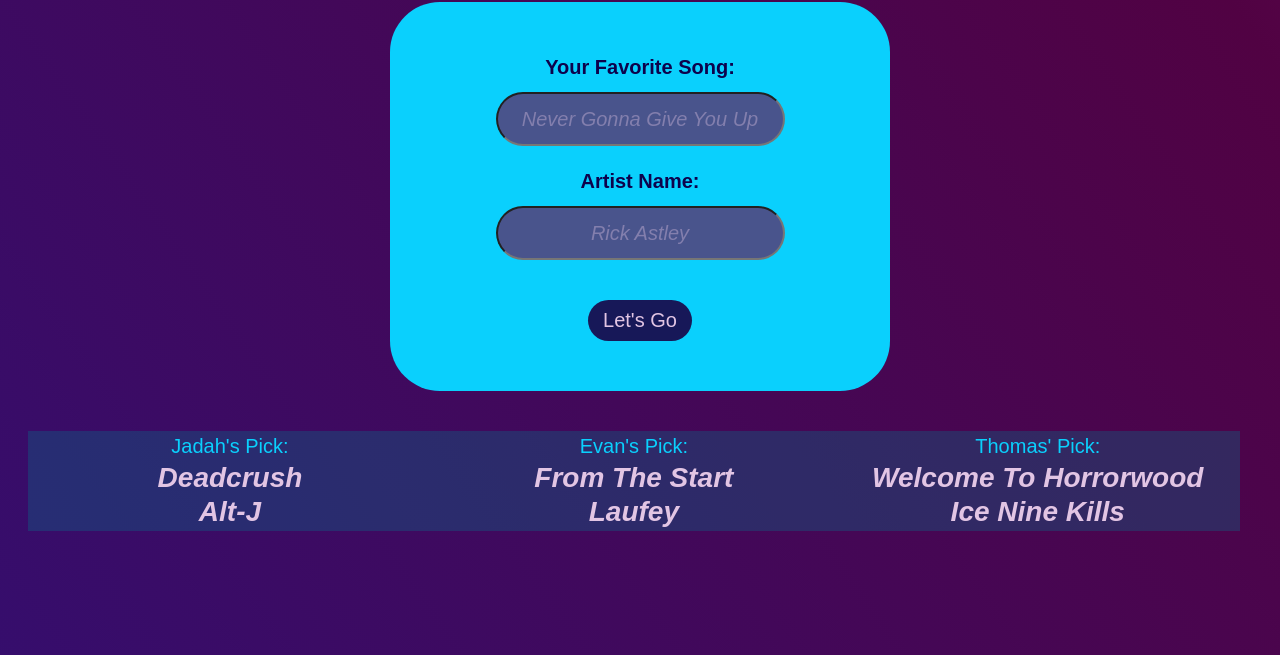
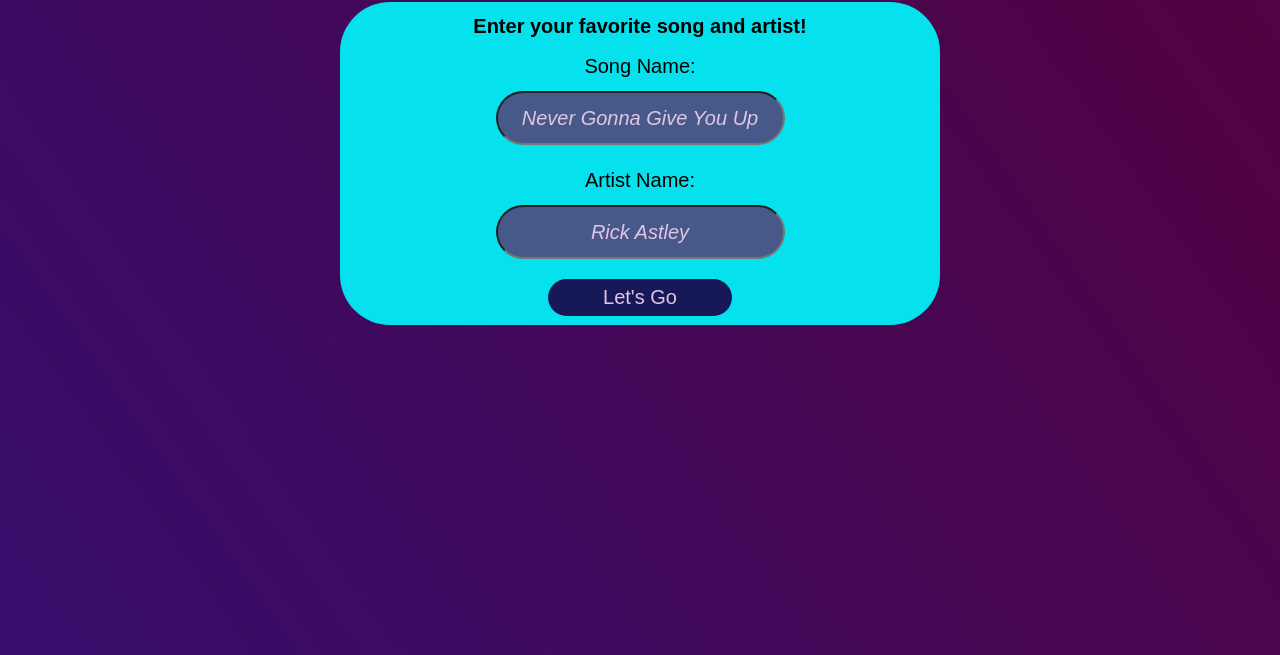
Before and after one commit to 33649EK/beat-buddy, a plain HTML site: page index.html in a window 1280 px wide. Shown: the part 169-824 px from the top of the page. Drawn offline with nearby package versions, Linux system fonts and the light colour scheme.

Commit message:
Revert "Creator picks"

```diff
--- a/assets/script.js
+++ b/assets/script.js
@@ -1,6 +1,6 @@
 //fire on DOM load
 $(document).ready(function () {
-  var keyYT = `AIzaSyC8dPZckuuIkIeGOd7pi2HVvO8sDAIMKw0`;
+  var keyYT = `AIzaSyC348gfVsQumQjlTUFmjmsL3mC1_nC4-IU`;
   var songInput = localStorage.getItem(`songInput`);
   var artistInput = localStorage.getItem(`artistInput`);
 
--- a/assets/style.css
+++ b/assets/style.css
@@ -9,7 +9,6 @@
     background: linear-gradient(55deg, #231589 0%, rgb(81, 2, 67) 51%, rgb(176, 58, 155));
     background-repeat: no-repeat;
     background-size: 300% 300%;
-    overflow: hidden;
 }
 
 
@@ -22,7 +21,6 @@
     text-shadow: 2px 2px 2px #0d024c;
     text-align: center;
 }
-
 /* Smaller headings */
 h3 {
     cursor: pointer;
@@ -89,9 +87,9 @@
     align-items: center;
     justify-content: center;
     text-align: center;
-    max-width: 500px;
-    background-color: #0ad0fd;
-    padding: 50px;
+    max-width: 600px;
+    background-color: rgba(5, 226, 237);
+    padding: 9px;
     border-radius: 50px;
     margin:auto;
 }
@@ -111,8 +109,6 @@
     display: block;
     margin-bottom: 10px;
     font-size: 20px;
-    font-weight: 800;
-    color:#0d024c
 }
 
 
@@ -129,13 +125,12 @@
     font-size: 20px;
     background-color: rgba(98, 35, 96, 0.719);
     border-radius: 30px;
-    color:#e2c5e4;
 }
 
 
 /* Styling for the input placeholder */
 input::placeholder {
-    color: #e2c5e461;
+    color: #e2c5e4;
     text-align: center;
     font-family: 'Electrolize', sans-serif;
     font-style: italic;
@@ -147,12 +142,11 @@
 button {
     background-color: rgba(23,24,88,255);
     color: #e2c5e4;
-    padding: 9px 15px;
+    padding: 7px 55px;
     border: none;
     border-radius: 30px;
     cursor: pointer;
     font-size: 20px;
-    margin-top: 20px;
     font-family: 'Electrolize', sans-serif;
 }
 
@@ -196,28 +190,6 @@
     display: flex;
     width: 100%;
     color: white;
-}
-
-.big-container {
-    display:flex;
-    margin: 10px;
-    padding: 10px;
-}
-
-#box1, #box2, #box3 {
-    width: 33%;
-    height: 100px;
-    margin-top: 20px;
-    background-color:#04718a54;
-    text-align: center;
-    align-items: center;
-    color:#0ad0fd
-}
-
-#box1 h3, #box2 h3, #box3 h3 {
-    font-style: italic;
-    font-weight: 700;
-    color:#e2c5e4
 }
 
 /* Display of cards for history items */
--- a/index.html
+++ b/index.html
@@ -22,8 +22,8 @@
         </div>
         <h1>BeatBuddy</h1>
         <div class="center">
-            <!-- <span class="instructions">Enter your favorite song and artist!</span> -->
-            <span class="custom-label">Your Favorite Song:</span>
+            <span class="instructions">Enter your favorite song and artist!</span>
+            <span class="custom-label">Song Name:</span>
             <input type="text" id="songInput" class="user-input" placeholder="Never Gonna Give You Up">
 
 
@@ -33,17 +33,9 @@
 
             <button id="submitButton" class="dataOne">Let's Go</button>
         </div>
-        <div class="big-container">
-            <div id="box1">Jadah's Pick:
-                 <h3 xl>Deadcrush<br>Alt-J</h3>
-                </div>
-            <div id="box2">Evan's Pick:
-                 <h3>From The Start<br>Laufey</h3>
-                </div>
-            <div id="box3">Thomas' Pick:
-                 <h3>Welcome To Horrorwood<br>Ice Nine Kills</h3>
-                </div>
-        </div>
+    </div>
+    <div>
+        <h1 id="videoStorage"></h1>
     </div>
 
     <script src="https://code.jquery.com/jquery-3.7.1.js"
```
Also changed, not shown: README.md.
